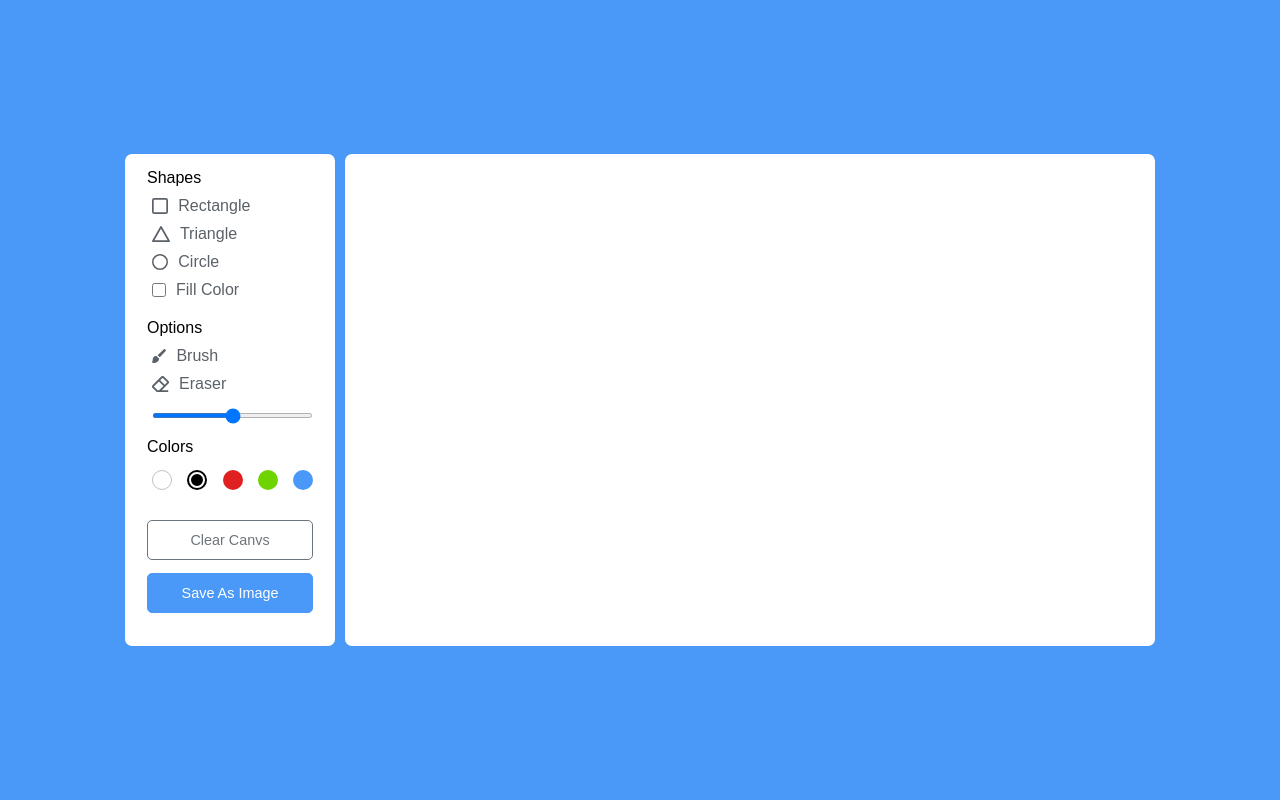
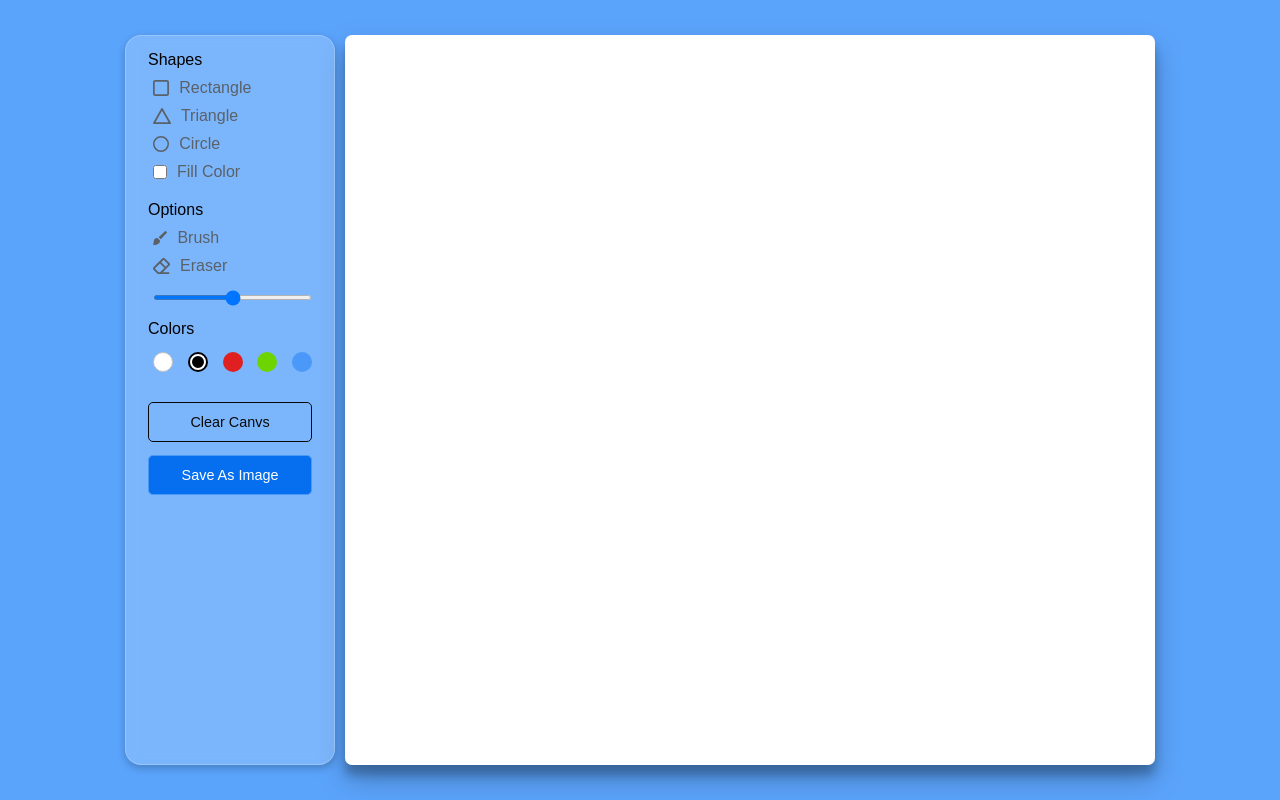
Before and after one commit to amansayyad404/White-Board, a plain HTML site: page index.html in a window 1280 px wide. Drawn offline with Linux system fonts and the light colour scheme.

Commit message:
design 2 completed

```diff
--- a/index.html
+++ b/index.html
@@ -5,6 +5,7 @@
     <meta name="viewport" content="width=device-width, initial-scale=1.0">
     <title>Document</title>
     <link rel="stylesheet" href="./style.css">
+    <script src="script.js " defer></script>
 </head>
 <body>
     <div class="container">
@@ -68,7 +69,9 @@
                 <button class="save-img">Save As Image</button>
             </div>
         </section>
-        <section class="drawing-board"></section>
+        <section class="drawing-board">
+            <canvas></canvas>
+        </section>
     </div>
 </body>
 </html>
--- a/style.css
+++ b/style.css
@@ -9,11 +9,12 @@ body{
     align-items: center;
     justify-content: center;
     min-height: 100vh;
-    background-color: #4a98f7;
+    background-color: #5ba4fc;
 }
 .container{
     display: flex;
     width: 100%;
+    height: 750px;
     max-width: 1050px;
     gap: 10px;
     padding: 10px;
@@ -23,13 +24,21 @@ section{
     background-color: white;
     border-radius: 7px;
 }
-.drawing-board{
-    flex: 1;
-}
+
+
 .tools-board{
     width: 210px;
+
     padding: 15px 22px 0;
 
+    /* From https://css.glass */
+    background: rgba(254, 255, 255, 0.2);
+    border-radius: 16px;
+    box-shadow: 0 4px 30px rgba(0, 0, 0, 0.1);
+    backdrop-filter: blur(5.9px);
+    -webkit-backdrop-filter: blur(5.9px);
+    border: 1px solid rgba(254, 255, 255, 0.21);
+    box-shadow: rgba(0, 0, 0, 0.24) 0px 3px 8px;
 }
 .tools-board .row{
     margin-bottom: 20px;
@@ -48,7 +57,7 @@ section{
 
 }
 span:hover{
-    color: #4a98f7;
+    color: #000307;
 }
 
 .option :where(span,label){
@@ -63,13 +72,14 @@ span:hover{
 
 }
 #fill-color:checked ~label{
- color: #4a98f7;
+ color: #000;
 }
 
 .option #size-slider{
     width: 100%;
     height: 5px;
     margin-top: 10px;
+
 }
 .colors .options{
     display: flex;
@@ -137,8 +147,8 @@ cursor: pointer;
 
 }
 .buttons .clear-canvas{
-    color: #6c757d;
-    border: 1px solid #6c757d;
+    color: #0a0a0a;
+    border: 1px solid #080808;
     transition: all 0.3s ease;
 
 }
@@ -146,8 +156,24 @@ cursor: pointer;
     color: #fff;
     background: #6c757d;
 }
+
+
+
 .buttons .save-img{
-    background: #4a98f7;
+    background: #066fef;
     border: 1px solid #4a98f7;
 
 }
+.save-img:hover{
+    color: #fff;
+    background: #6c757d;
+}
+.drawing-board{
+    box-shadow: rgba(0, 0, 0, 0.25) 0px 14px 28px, rgba(0, 0, 0, 0.22) 0px 10px 10px;
+    flex: 1;
+}
+
+.drawing-board canvas{
+    width: 100%;
+    height: 100%;
+}
```
Also changed, not shown: script.js (added).
